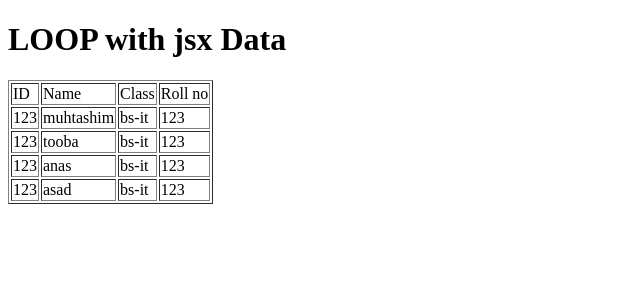
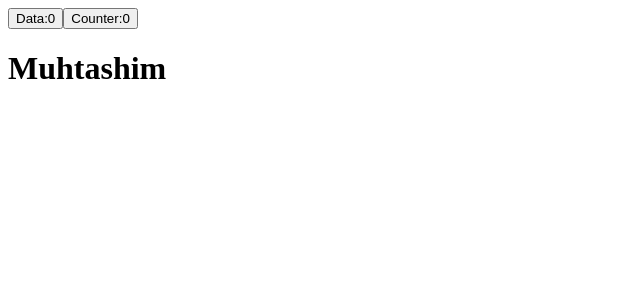
Before and after one commit to muhtashim410kk-jpg/react, a React (Vite) app: page / in a window 1280 px wide. Shown: the top 300 px of the page, without its empty margins (0-640 px from the left). Built offline with nearby package versions, Linux system fonts and the light colour scheme.

Commit message:
use of useeffect

```diff
--- a/src/App.jsx
+++ b/src/App.jsx
@@ -1,89 +1,77 @@
+// import { useState } from "react";
 
-   function Loopjsx(){
+// function Useffect(){
 
-     let userdata =[
+//   const [counter,setcounter]=useState(0)
 
-      {
-        "Id":123,
-        "Name":"muhtashim",
-        "Class":"bs-it",
-        "roll no":123
+//   function oncecall(){
+//     console.log("muhtashim");
 
-      },
-         {
-        "Id":123,
-        "Name":"tooba",
-        "Class":"bs-it",
-        "roll no":123
+//   }
 
-      },
-         {
-        "Id":123,
-        "Name":"anas",
-        "Class":"bs-it",
-        "roll no":123
+//   oncecall();
 
-      },
-         {
-        "Id":123,
-        "Name":"asad",
-        "Class":"bs-it",
-        "roll no":123
+// return(
 
-      },
+//   <div>
+//     {/* so jb bhi hum counter pr click kr rahe hain to ye function again and again call ho raha ha
+//     yani agar function ma koi zyda code hota ya hum zyda chezein kr rahe hote to pehle wo function
+//     bhi call hona tha sara code run hona tha to performance low ho jani thi to hum chahte hain ke function
+//     aik bari call ho to uske lia hum useeffect ka use krein ge   agar hum dependency array ko khali chor dein ge
+//     to aik bar run hoga or agar usme state ki value dalien ge to tb run hoga jb state change hogi just tb
+//     function run hoga */}
+//              <button onClick={()=>setcounter(counter+1)} >Counter:{counter}</button>
+//         <h1>Muhtashim</h1>
+
+//   </div>
+// )
 
 
 
-     ]
 
-    return(
+// }
 
-   <div>
-
-                <h1>LOOP with jsx Data</h1>
-         <table border="1">
-
-       <thead>
-
-           <tr>
-            <td>ID</td>
-            <td>Name</td>
-            <td>Class</td>
-            <td>Roll no</td>
-
-           </tr>
-
-       </thead>
-
-       <tbody>
-
-            {
-              userdata.map((user)=>{
-
-          return(
-                   <tr>
-            <td>{user.Id}</td>
-            <td>{user.Name}</td>
-            <td>{user.Class}</td>
-            <td>{user["roll no"]}</td>
-
-           </tr>
-          )
-
-              })
-            }
+// export default Useffect
 
 
-       </tbody>
+
+import { useEffect, useState } from "react";
+
+function Useffect(){
+
+  const [counter,setcounter]=useState(0)
+  const [data,setdata]=useState(0)
+
+  useEffect(()=>{
 
 
-         </table>
+ oncecall();
+// ab humne useeffect ki dependancy array may data dala ha to ab function ki call data pr depend kre gi
+// jb data pr click hoga function again and again call hoga but counter ko humne ni dala to us pr click
+// se call ni hoga
 
 
-   </div>
+  },[data])
 
-    )
+  function oncecall(){
+    console.log("muhtashim");
 
-   }
+  }
 
-   export default Loopjsx
+
+return(
+
+  <div>
+             <button onClick={()=>setdata(data+1)} >Data:{data}</button>
+             <button onClick={()=>setcounter(counter+1)} >Counter:{counter}</button>
+        <h1>Muhtashim</h1>
+
+  </div>
+)
+
+
+
+
+}
+
+export default Useffect
--- a/src/main.jsx
+++ b/src/main.jsx
@@ -1,6 +1,7 @@
 import { StrictMode } from 'react'
 import { createRoot } from 'react-dom/client'
-import Loopjsx from './App'
+import Useffect from './App'
+
 
 
 
@@ -11,6 +12,6 @@ import Loopjsx from './App'
 
 createRoot(document.getElementById('root')).render(
   <StrictMode>
-    <Loopjsx />
+    <Useffect />
   </StrictMode>
 )
```
